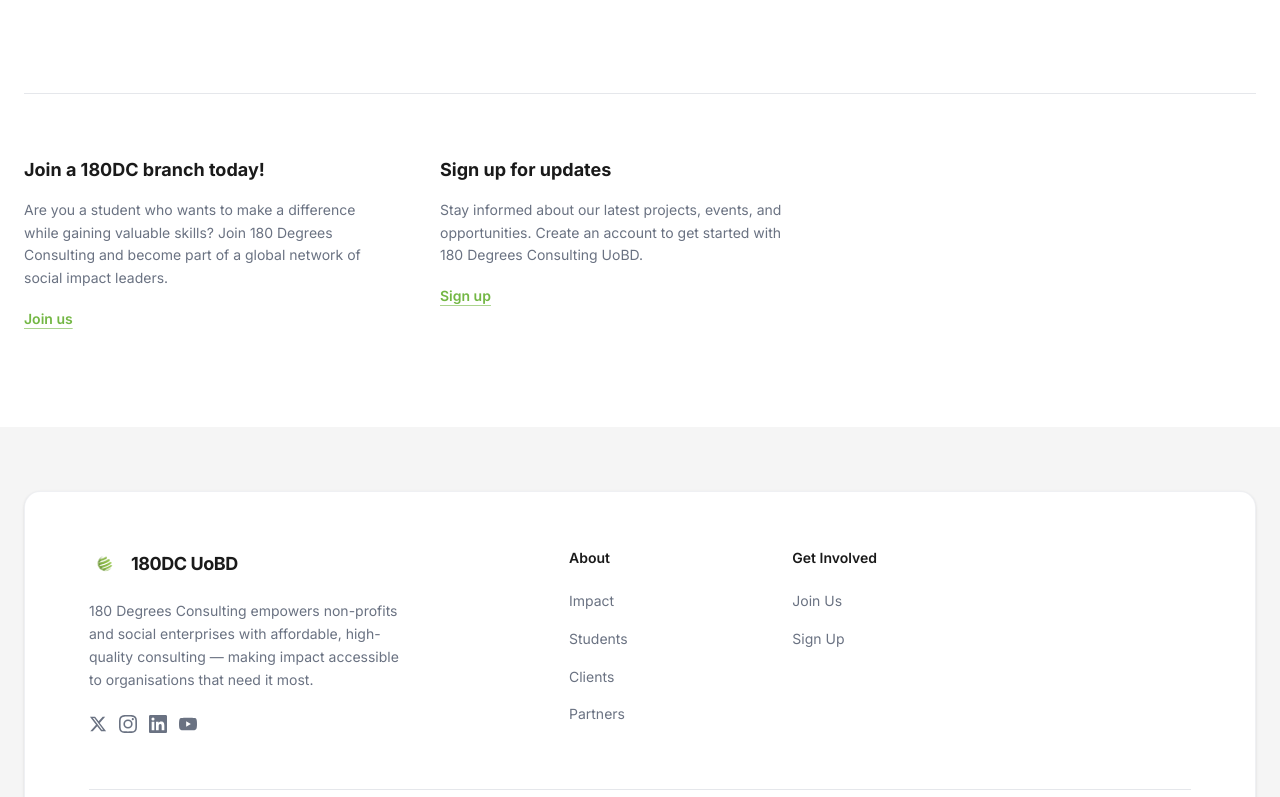
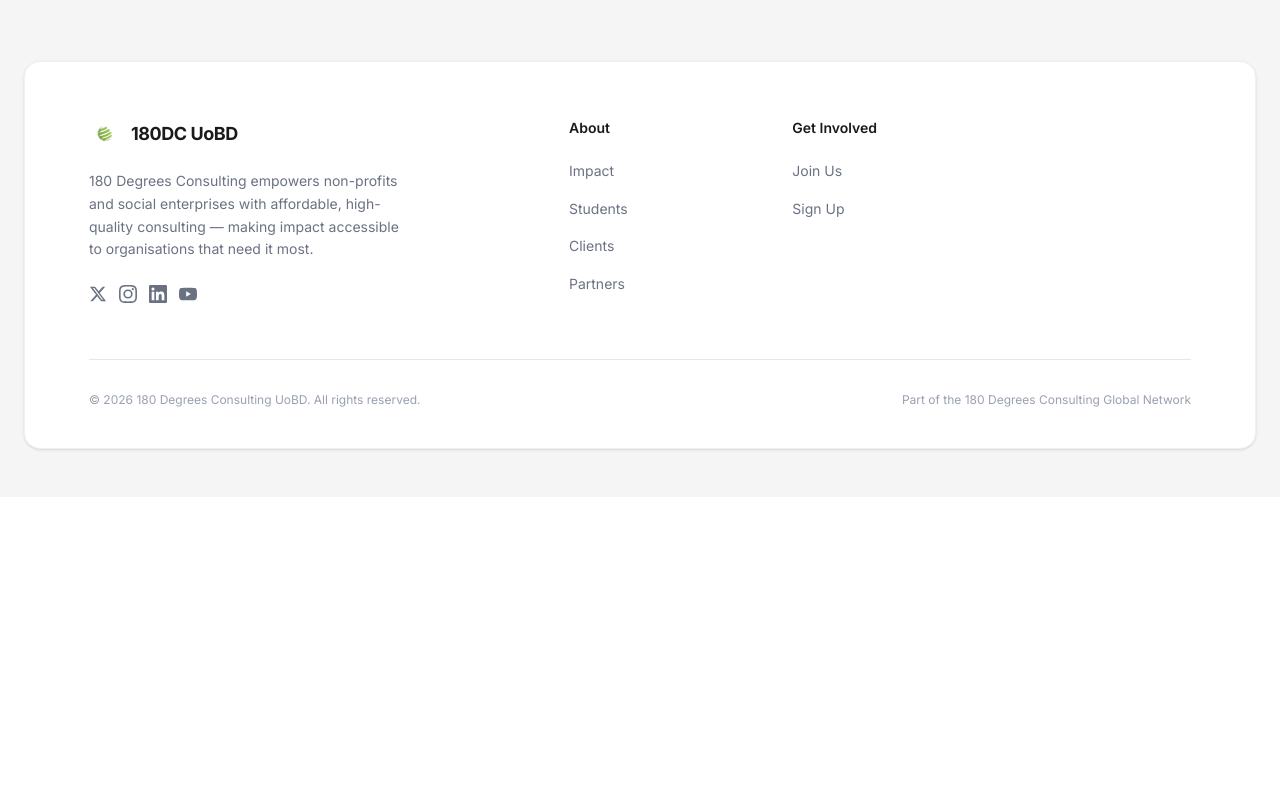
Before and after one commit to theSaksham02/180dcuobd, a Next.js app: page / in a window 1280 px wide. Shown: the part 6610-7407 px from the top of the page. After the commit the page ends 7107 px from the top, so only its background shows below. Built offline with nearby package versions, Linux system fonts and the light colour scheme; a web font is replaced by a local one.

Commit message:
chore: remove CTAGrid component and references

```diff
--- a/app/page.tsx
+++ b/app/page.tsx
@@ -8,7 +8,6 @@
 import Clients from "@/components/Clients";
 import Partners from "@/components/Partners";
 import News from "@/components/News";
-import CTAGrid from "@/components/CTAGrid";
 import Footer from "@/components/Footer";
 
 export default function Home() {
@@ -24,7 +23,6 @@
             <Clients />
             <Partners />
             <News />
-            <CTAGrid />
             <Footer />
         </main>
     );
--- a/components/CTAGrid.tsx
+++ /dev/null
@@ -1,48 +0,0 @@
-import Link from "next/link";
-
-const ctaBlocks = [
-    {
-        title: "Join a 180DC branch today!",
-        description:
-            "Are you a student who wants to make a difference while gaining valuable skills? Join 180 Degrees Consulting and become part of a global network of social impact leaders.",
-        link: "/join",
-        linkText: "Join us",
-    },
-    {
-        title: "Sign up for updates",
-        description:
-            "Stay informed about our latest projects, events, and opportunities. Create an account to get started with 180 Degrees Consulting UoBD.",
-        link: "/signup",
-        linkText: "Sign up",
-    },
-];
-
-export default function CTAGrid() {
-    return (
-        <section className="py-16 sm:py-20 md:py-24 bg-white">
-            <div className="container mx-auto px-4 sm:px-6 max-w-[1280px]">
-                {/* Top divider */}
-                <div className="border-t border-gray-200 mb-12 sm:mb-16" />
-
-                <div className="grid md:grid-cols-2 gap-10 lg:gap-16 max-w-3xl">
-                    {ctaBlocks.map((block, i) => (
-                        <div key={i} className="space-y-4">
-                            <h3 className="text-lg font-bold text-[#1a1a1a] leading-snug">
-                                {block.title}
-                            </h3>
-                            <p className="text-gray-500 text-sm leading-relaxed">
-                                {block.description}
-                            </p>
-                            <Link
-                                href={block.link}
-                                className="inline-block text-[#73B744] font-semibold underline underline-offset-4 decoration-[#73B744]/60 hover:decoration-[#73B744] hover:text-[#5a9636] transition-colors text-sm"
-                            >
-                                {block.linkText}
-                            </Link>
-                        </div>
-                    ))}
-                </div>
-            </div>
-        </section>
-    );
-}
```
Also changed, not shown: public/team-1.png (added), public/team-2.png (added).
